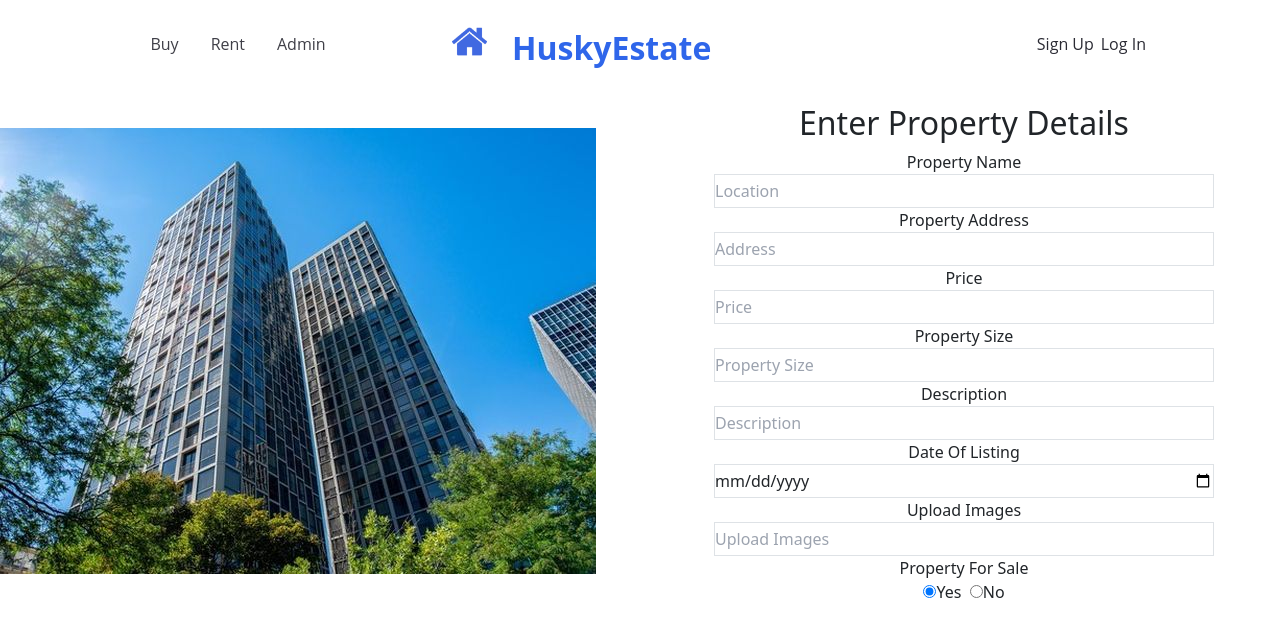
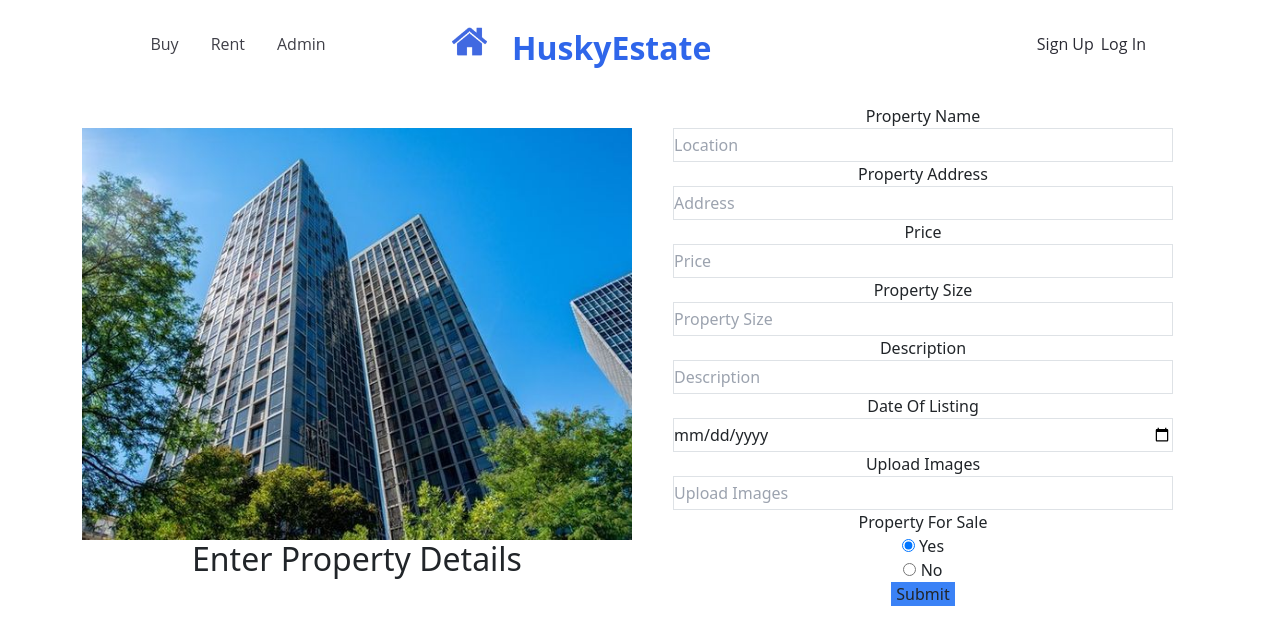
Before and after one commit to anuragparla/Husky_Estate_Final_Project, a React (Create React App) app in the folder husky-estate/: page /admin in a window 1280 px wide. Shown: the top 644 px of the page. Built offline with nearby package versions, Linux system fonts and the light colour scheme.

Commit message:
Admin page updated

```diff
--- a/husky-estate/src/Pages/AdminPage.js
+++ b/husky-estate/src/Pages/AdminPage.js
@@ -6,13 +6,17 @@ import Navbar from "../Components/Navbar";
 import img1 from "../assets/home1.jpeg"
 import "../main.css";
 
-const AdminPage = () => {
+const AdminPage = () => { const [availability, setAvailability] = React.useState('Yes');
+const handleChange = (event) => {
+    setAvailability(event.target.value)
+  }
     return (
         <>
             <Navbar />
             <br></br>
-            <div>
-                <div class="grid grid-cols-2 gap-3">
+            <div className="container">
+                {/* <div class="grid grid-cols-2 gap-3"> */}
+                <div className="columns-2">
                     <div><br></br><img src={img1} alt="BigCo Inc. logo" /></div>
                     <div>
                         <form action="">
@@ -75,20 +79,25 @@ const AdminPage = () => {
 
                             <div className="flex flex-col justify-center items-center">
                                 <label htmlFor="propertysale">Property For Sale</label>
-
-                                <div className="radio">
-                                    <label>
-                                        <input type="radio" value="yes" checked={true} />
-                                        Yes
-                                    </label> &nbsp;
-                                    <label>
-                                        <input type="radio" value="no" />
-                                        No
-                                    </label>
-                                </div>
-                                <div className="radio">
-
-                                </div>
+                                <div>
+        <input
+          type="radio"
+          value="Yes"
+          checked={availability === 'Yes'}
+          onChange={handleChange}
+        /> Yes
+      </div>
+      <div>
+        <input
+          type="radio"
+          value="No"
+          checked={availability === 'No'}
+          onChange={handleChange}
+        /> No
+      </div>
+                            </div>
+                            <div className="flex items-center justify-center">
+                                <button type="submit" className="bg-blue-500 rounded-medium w-16">Submit</button>
                             </div>
                         </form>
                     </div>
```
